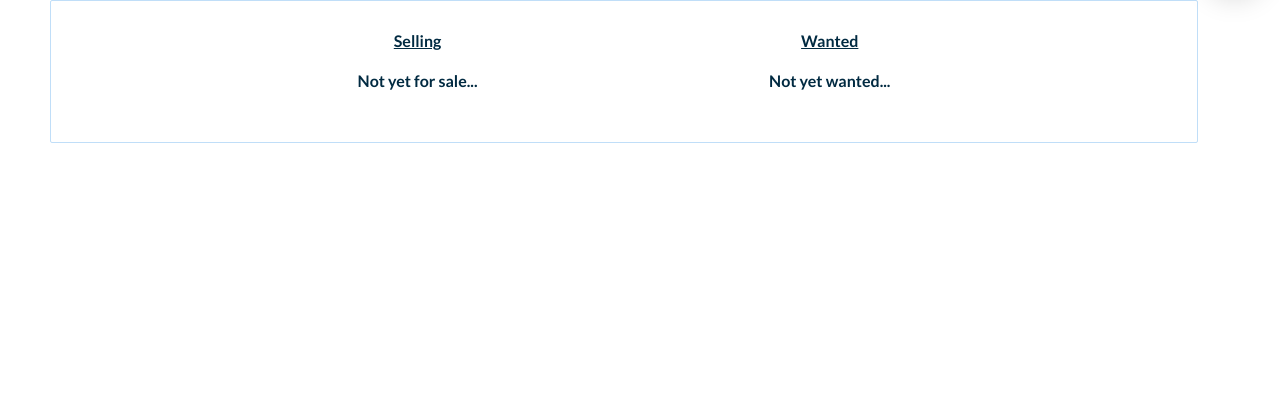
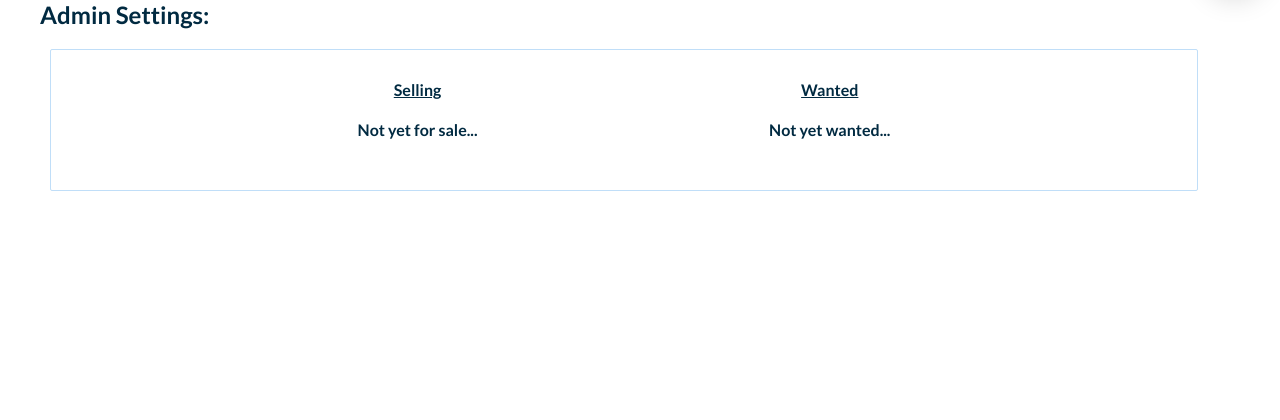
Before and after one commit to yabbou/Bookswap, a PHP site: page /admin_settings.php in a window 1280 px wide. Shown: the part 80-500 px from the top of the page. Run offline with PHP 8.4, Linux system fonts and the light colour scheme; data that the repository does not hold is empty; some libraries are stand-ins or nearby versions.

Commit message:
Added title to admin page

```diff
--- a/general/admin_settings.php
+++ b/general/admin_settings.php
@@ -4,6 +4,8 @@ include 'methods.php';
 ?>
 
 <div class="inner-body">
+    <h2 class="admin">Admin Settings: </h2>
+    <!-- <h3>All Books Selling & Wanted</h3> -->
     <div class="tables all">
         <?php
         if (isset($_POST['remove'])) {
--- a/general/css/forms.css
+++ b/general/css/forms.css
@@ -41,7 +41,7 @@ td>form {
 
 /* login */
 
-.login-form{
+.login-form {
     width: 35%;
 }
 
@@ -76,7 +76,12 @@ h3.error {
     border-radius: 3px;
     /* display: none; */
 }
-.all{
+
+.all {
     width: 93%;
     margin-left: 10px;
 }
+
+h2.admin {
+    margin-top: 0;
+}
```
